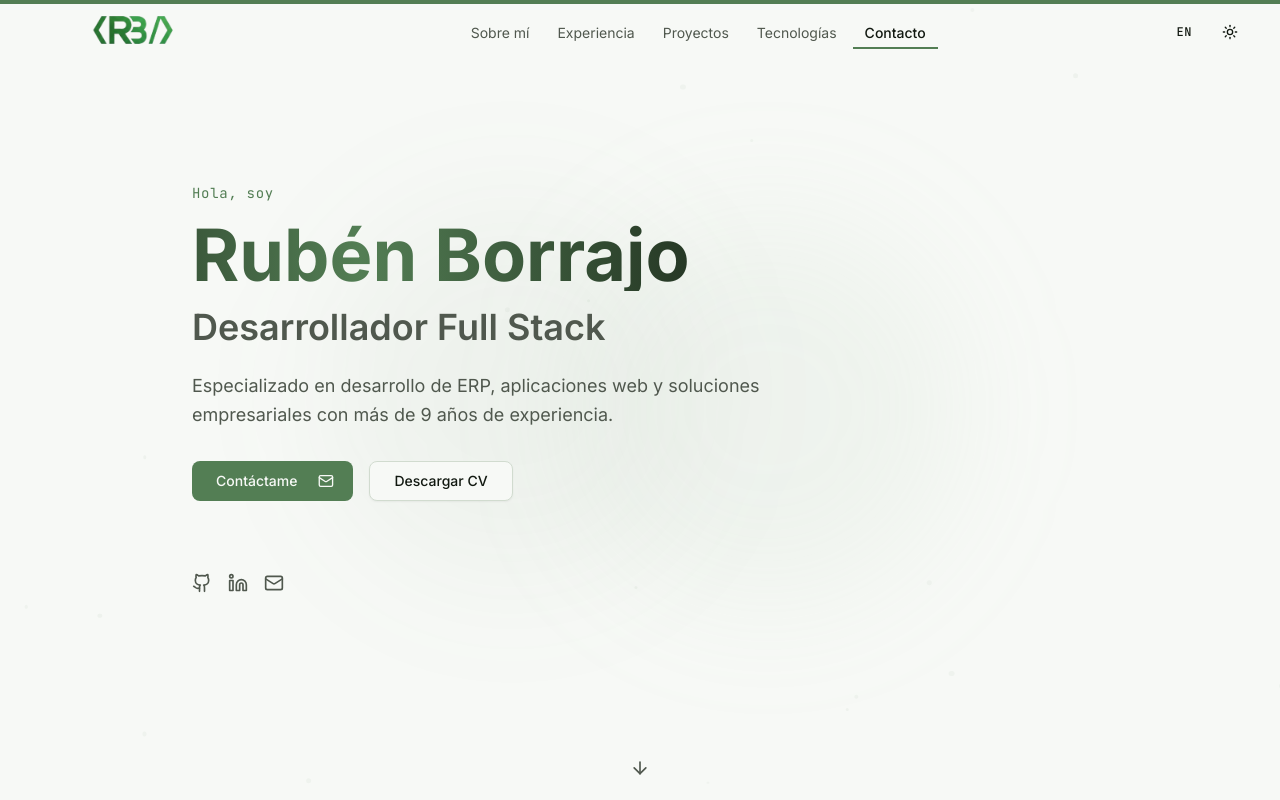
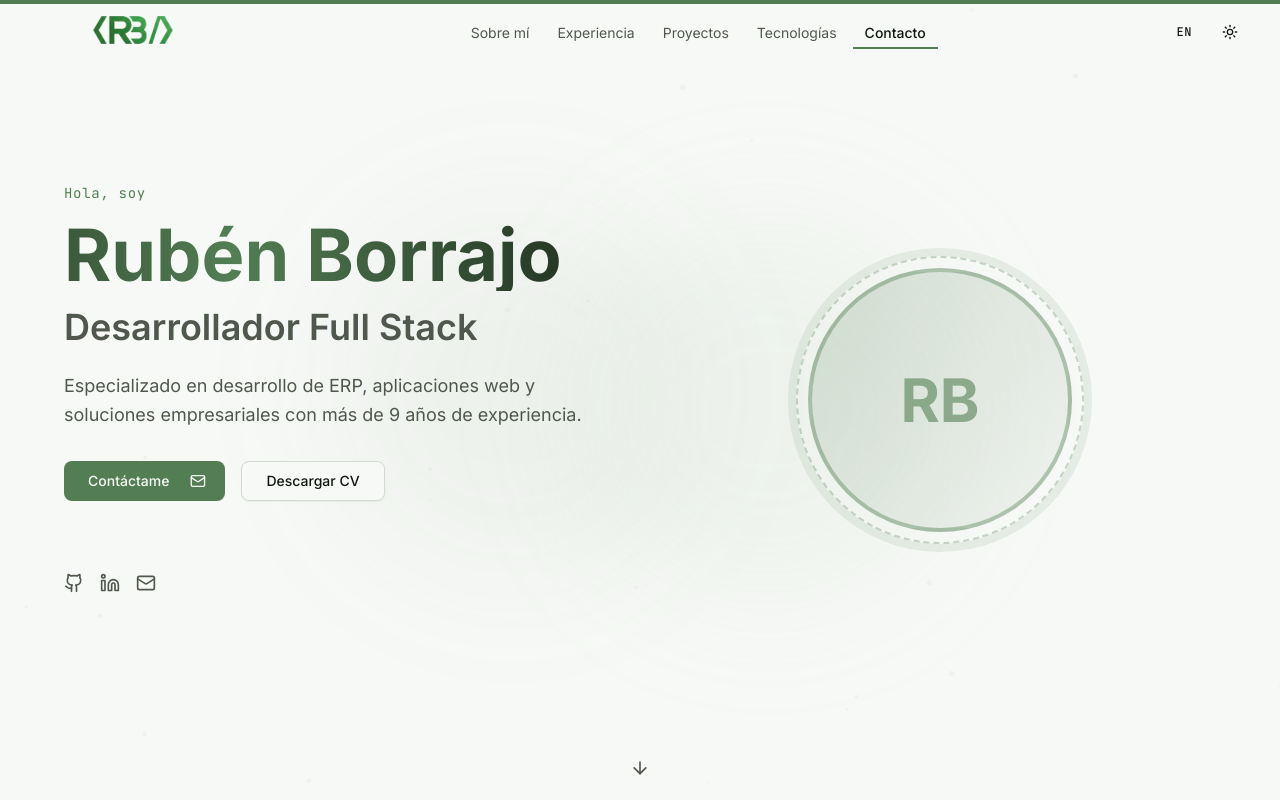
Before and after one commit to Rabba4/portfolio-pers, a Next.js app: page / in a window 1280 px wide. Shown: the top 800 px of the page. Built offline with nearby package versions, Linux system fonts and the light colour scheme.

Commit message:
feat: add circular avatar with animated ring to hero section

```diff
--- a/components/sections/hero-section.tsx
+++ b/components/sections/hero-section.tsx
@@ -41,7 +41,41 @@ export function HeroSection() {
       <FloatingParticles />
 
       <div className="container mx-auto px-4 sm:px-6 lg:px-8 py-32">
-        <motion.div className="max-w-4xl mx-auto" variants={containerVariants} initial="hidden" animate="visible">
+        <motion.div
+          className="grid grid-cols-1 lg:grid-cols-2 gap-12 items-center max-w-6xl mx-auto"
+          variants={containerVariants}
+          initial="hidden"
+          animate="visible"
+        >
+          {/* Avatar - shown above text on mobile, right column on desktop */}
+          <motion.div
+            variants={itemVariants}
+            className="flex items-center justify-center order-first lg:order-last"
+          >
+            <div className="relative flex items-center justify-center">
+              <motion.div
+                className="relative w-48 h-48 lg:w-72 lg:h-72"
+                whileHover={{ scale: 1.05 }}
+                transition={{ type: "spring", stiffness: 300 }}
+              >
+                {/* Outer rotating ring */}
+                <motion.div
+                  className="absolute inset-0 rounded-full border-2 border-dashed border-primary/30"
+                  animate={{ rotate: 360 }}
+                  transition={{ duration: 20, repeat: Infinity, ease: "linear" }}
+                />
+                {/* Ring glow */}
+                <div className="absolute inset-0 rounded-full ring-8 ring-primary/10" />
+                {/* Avatar with fallback initials */}
+                <div className="absolute inset-3 rounded-full bg-gradient-to-br from-primary/20 to-primary/5 border-4 border-primary/40 overflow-hidden flex items-center justify-center">
+                  <span className="text-4xl lg:text-6xl font-bold text-primary/60">RB</span>
+                </div>
+              </motion.div>
+            </div>
+          </motion.div>
+
+          {/* Text content - left column on desktop */}
+          <div className="order-last lg:order-first">
             {/* Greeting */}
             <motion.p variants={itemVariants} className="text-primary font-mono text-sm tracking-wider mb-4">
               {t.hero.greeting}
@@ -112,7 +146,7 @@ export function HeroSection() {
                 { href: "https://github.com/Rabba4", icon: Github, label: "GitHub" },
                 { href: "https://www.linkedin.com/in/ruben-borrajo-baa555226", icon: Linkedin, label: "LinkedIn" },
                 { href: "mailto:rbi1957@gmail.com?subject=Consulta%20sobre%20servicios%20de%20desarrollo&body=Estimado%20profesional%2C%0A%0AMe%20pongo%20en%20contacto%20con%20usted%20para%20explorar%20la%20posibilidad%20de%20colaborar%20en%20un%20proyecto%20de%20desarrollo.%0A%0ADetalles%20del%20proyecto%3A%0A-%20Tipo%20de%20soluci%C3%B3n%3A%20%5BWeb%2FApp%2FSistema%2FOtro%5D%0A-%20Descripci%C3%B3n%20breve%3A%20%0A-%20Plazo%20estimado%3A%20%0A-%20Presupuesto%20aproximado%3A%20%0A%0AQuedo%20a%20la%20espera%20de%20su%20respuesta%20para%20coordinar%20una%20reuni%C3%B3n%20y%20discutir%20los%20detalles.%0A%0AAtentamente%2C%0A%5BTu%20nombre%5D", icon: Mail, label: "Email" },
-            ].map((social, index) => (
+              ].map((social) => (
                 <motion.div key={social.label} whileHover={{ scale: 1.1, rotate: 5 }} whileTap={{ scale: 0.95 }}>
                   <Link
                     href={social.href}
@@ -126,6 +160,7 @@ export function HeroSection() {
                 </motion.div>
               ))}
             </motion.div>
+          </div>
         </motion.div>
 
         {/* Scroll indicator with continuous animation */}
```
Lines whose indentation alone changed are shown as unchanged.
